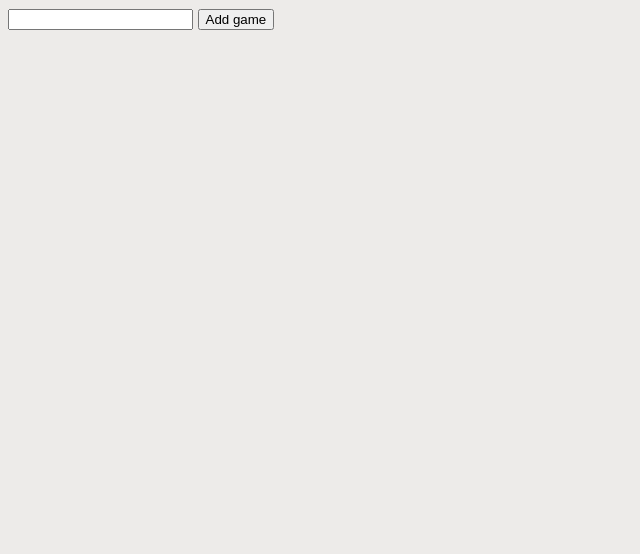
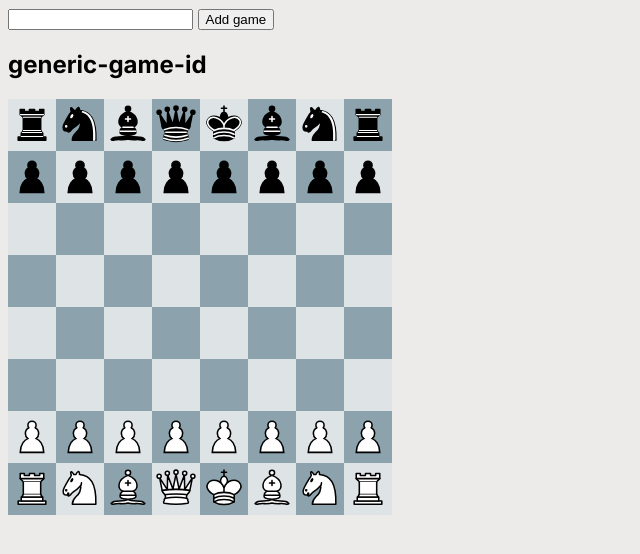
Before and after one commit to emran-iths/react-chess, a Next.js app: page / in a window 1280 px wide. Shown: the top 554 px of the page, without its empty margins (0-640 px from the left). Built offline with nearby package versions, Linux system fonts and the light colour scheme.

Commit message:
can set games ids as property. adding a default game id to games on page

```diff
--- a/app/ChessGames.tsx
+++ b/app/ChessGames.tsx
@@ -5,8 +5,9 @@ import React, {
 import ChessBoard from './ChessBoard'
 import PropTypes from 'prop-types'
 
-function ChessGames() {
-    const [gamesIds, setGamesIds] = useState([])
+function ChessGames(props) {
+
+    const [gamesIds, setGamesIds] = useState(props.gamesIds);
     const [inputGameId, setInputGameId] = useState("");
 
     return < div >
--- a/app/page.tsx
+++ b/app/page.tsx
@@ -9,7 +9,7 @@ import ChessGames from './ChessGames'
 export default function Home() {
   return (
     <main className="flex min-h-screen flex-col items-center justify-between p-24">
-      <ChessGames />
+      <ChessGames gamesIds = {["generic-game-id"]}/>
     </main>
   )
 }
```
